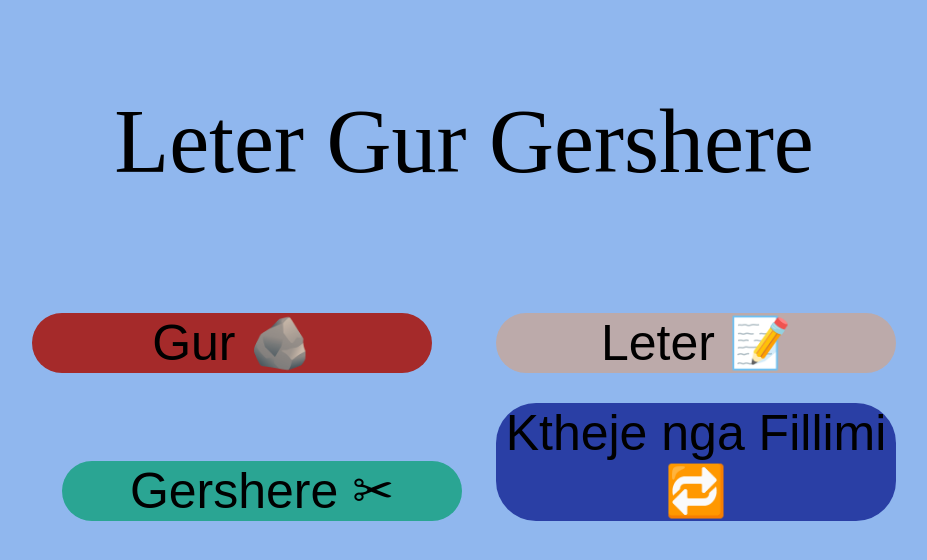
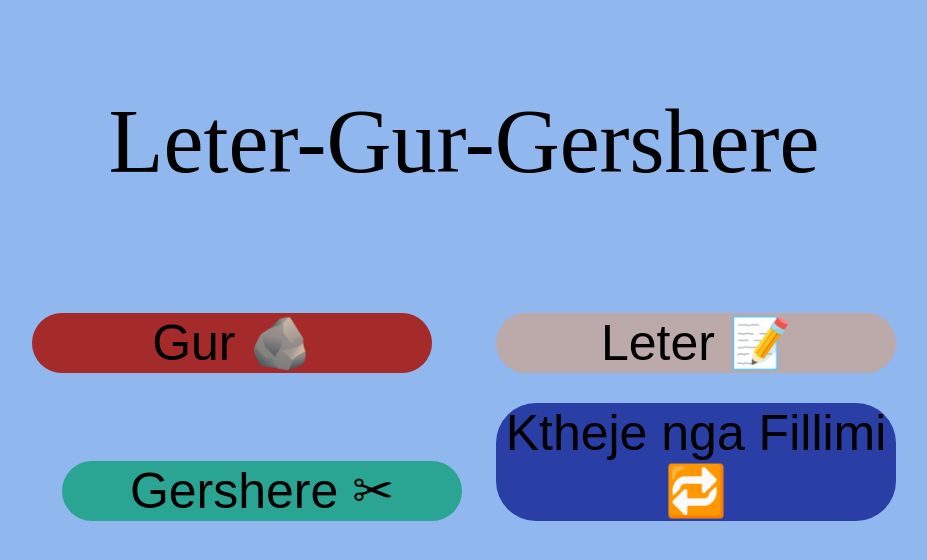
Before and after one commit to PetrinoTino/Rock-Paper-Scissors, a plain HTML site: page index.html in a window 1280 px wide. Shown: the whole page, without its empty margins (176-1103 px from the left). Drawn offline with Linux system fonts and the light colour scheme.

Commit message:
Ndryshova tekstin

```diff
--- a/index.html
+++ b/index.html
@@ -6,7 +6,7 @@
   </head>
 
   <body>
-    <p class="a">Leter Gur Gershere</p>
+    <p class="a">Leter-Gur-Gershere</p>
 
     <div class="b" >
 
```
